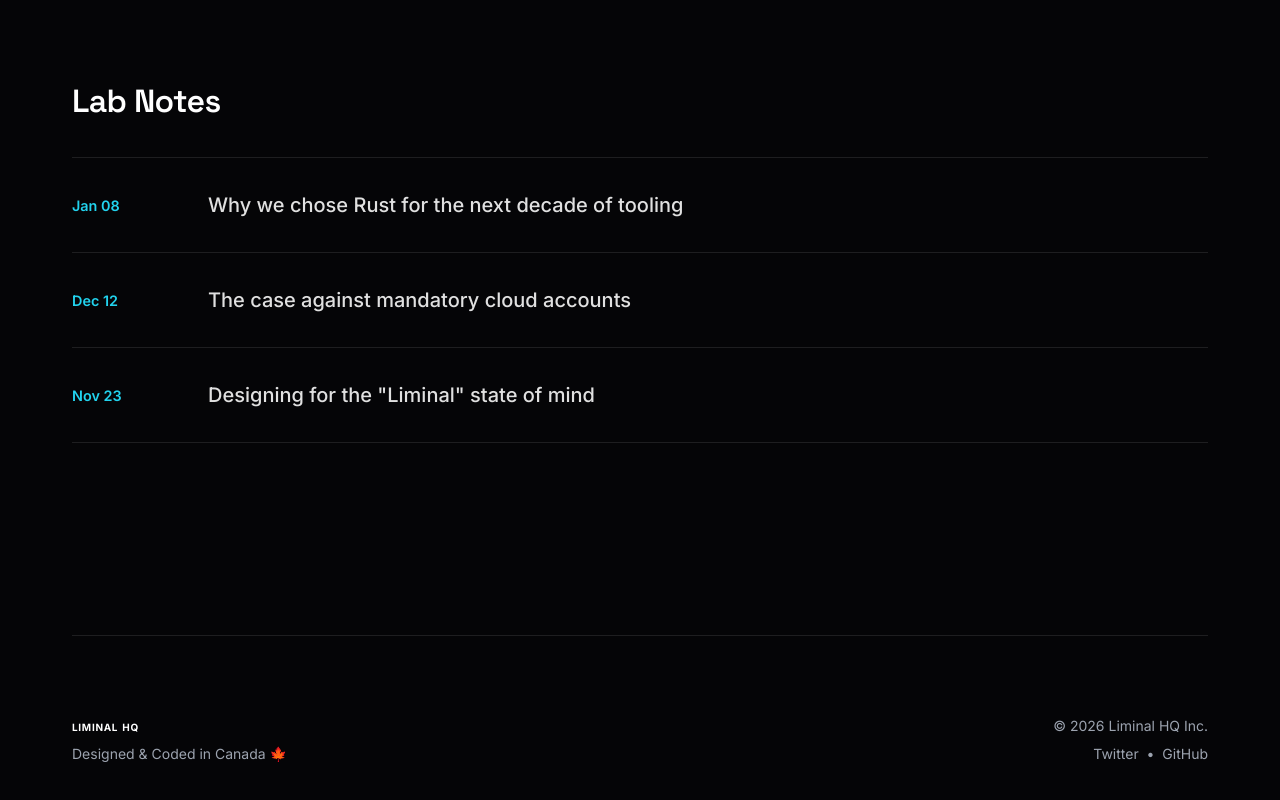
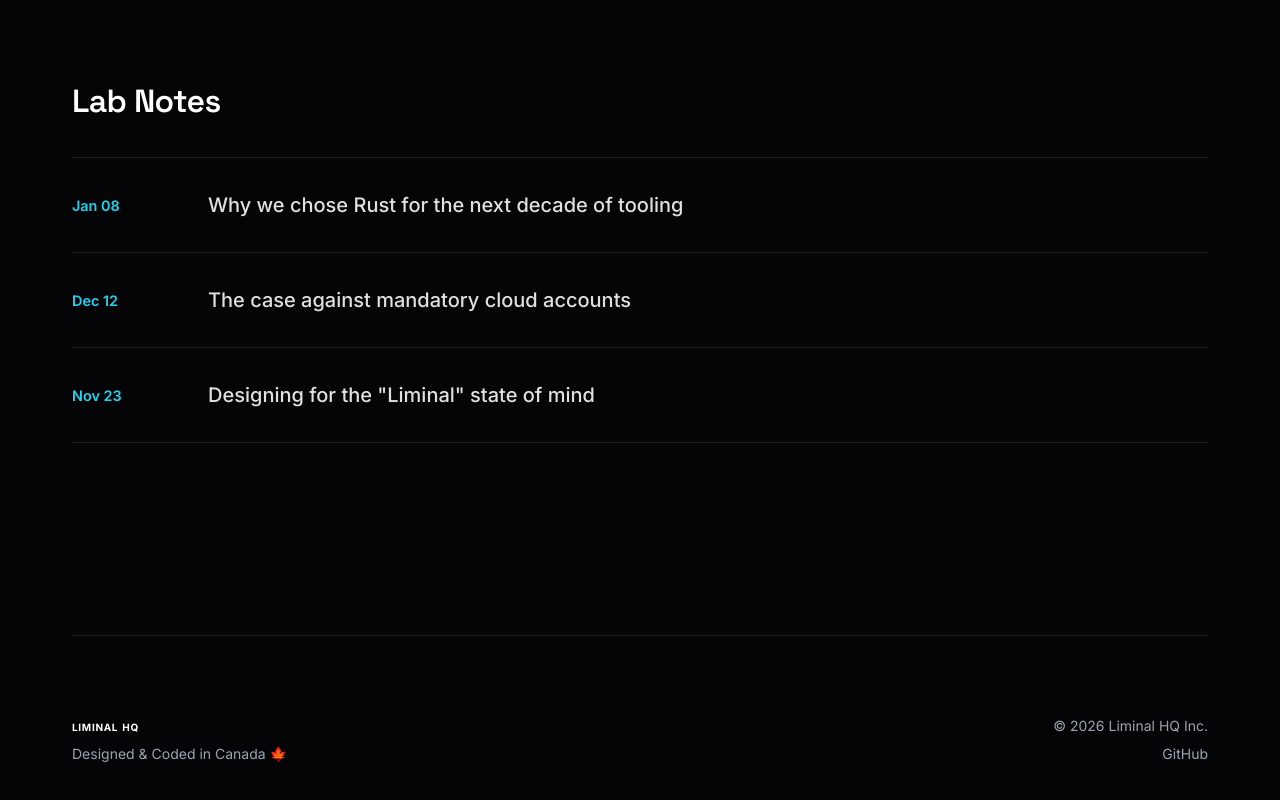
Before and after one commit to liminal-hq/liminal-hq.github.io, a Next.js app: page / in a window 1280 px wide. Shown: the part 2318-3118 px from the top of the page. Built offline with nearby package versions, Linux system fonts and the light colour scheme.

Commit message:
feat(footer): Remove Twitter link and update GitHub URL

```diff
--- a/src/components/Footer.tsx
+++ b/src/components/Footer.tsx
@@ -11,11 +11,7 @@ export default function Footer() {
       <div className="text-right">
         <p>&copy; 2026 Liminal HQ Inc.</p>
         <p className="mt-2">
-          <a href="#" className="hover:text-white transition-colors">
-            Twitter
-          </a>{" "}
-          &nbsp;•&nbsp;{" "}
-          <a href="#" className="hover:text-white transition-colors">
+          <a href="https://github.com/liminal-hq" className="hover:text-white transition-colors">
             GitHub
           </a>
         </p>
```
